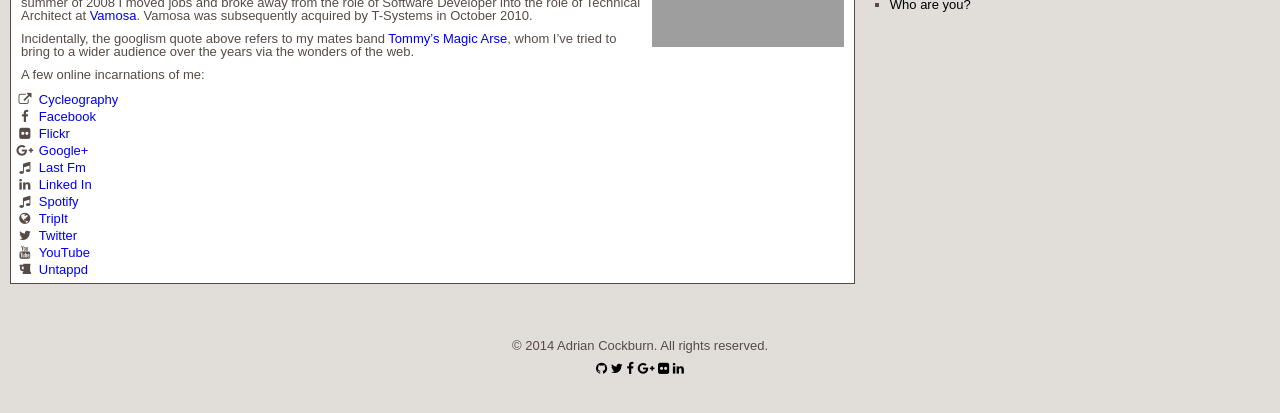
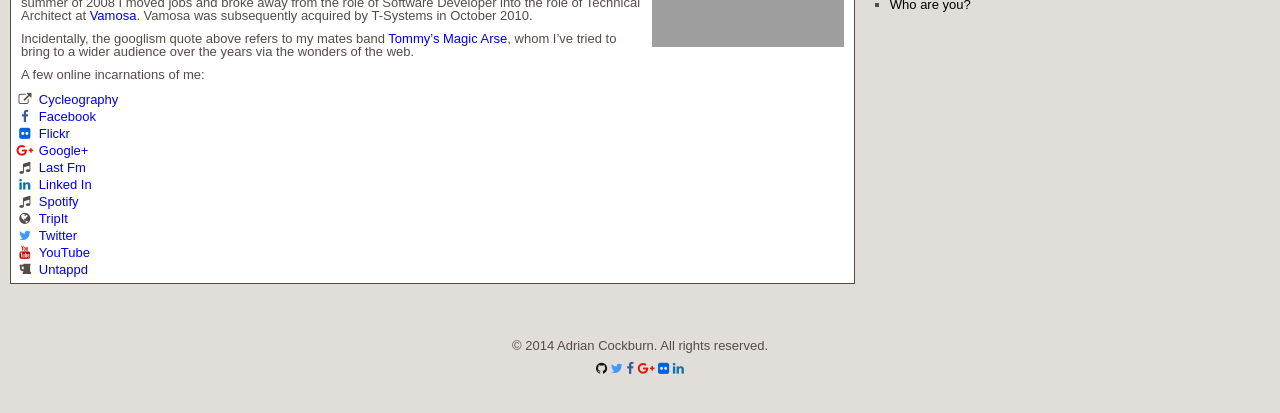
Before and after one commit to netclectic/netclectic.github.io, a Jekyll site: the page built from about/index.html, in a window 1280 px wide. Shown: the part 347-760 px from the top of the page. Built offline with Jekyll 4.4.1, drawn with Linux system fonts in a browser that asks for light colours; nearby versions of some CDN libraries; grey boxes are pictures that could not be loaded.

Commit message:
update fa css colours

```diff
--- a/css/site.css
+++ b/css/site.css
@@ -229,3 +229,35 @@
 .clear {
 	clear: both;
 }
+
+.fa-twitter {
+	color: #4099FF;
+}
+
+.fa-facebook {
+	color: #3B5998;
+}
+
+.fa-google-plus {
+	color: #dd1812;
+}
+
+.fa-youtube {
+	color: #bb0000;
+}
+
+.fa-linkedin {
+	color: #0e76a8;
+}
+
+.fa-flickr {
+	color: #0063dc;
+}
+
+.fa-foursqaure {
+	color: #0072b1;
+}
+
+.fa-github {
+	color: #171515;
+}
```
Also changed, not shown: index.html (+9 -3 lines).
